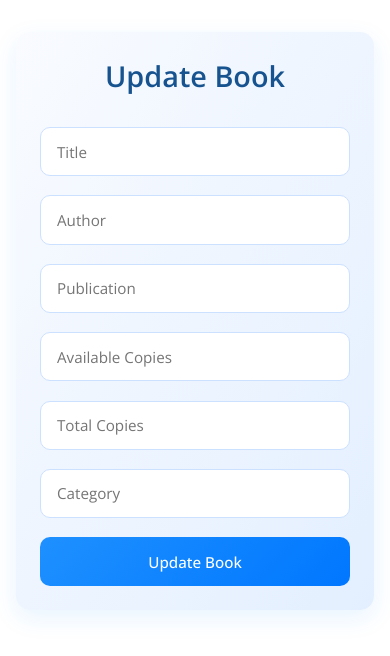
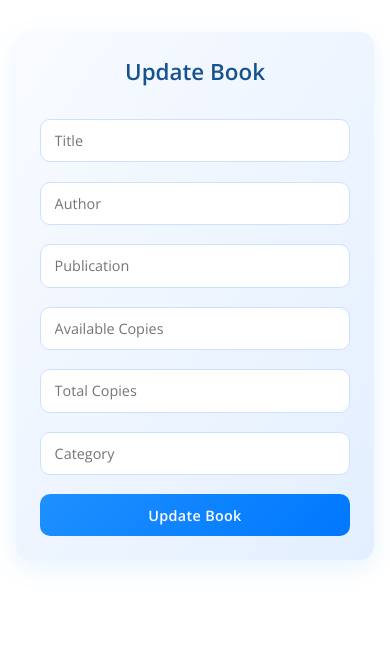
Before and after one commit to PradnyaKulkarni2005/Library-Management-System, a React (Create React App) app in the folder Frontend/itlibrary/: page /updatebook in a window 390 px wide. Shown: the top 656 px of the page. Built offline with nearby package versions, Linux system fonts and the light colour scheme; no server answers; a web font is replaced by a local one.

Commit message:
added responsiveness to editbook.css

```diff
--- a/Frontend/itlibrary/src/Components/Dashboard/EditBook.css
+++ b/Frontend/itlibrary/src/Components/Dashboard/EditBook.css
@@ -7,6 +7,7 @@
   box-shadow: 0 8px 24px rgba(30, 144, 255, 0.1);
   font-family: 'Segoe UI', Tahoma, Geneva, Verdana, sans-serif;
   color: #003366;
+  box-sizing: border-box;
 }
 
 .edit-book-title {
@@ -55,14 +56,43 @@
   transform: translateY(-2px);
 }
 
-  @media (max-width: 600px) {
+/* Tablets and smaller screens */
+@media (max-width: 768px) {
+  .edit-book-container {
+    padding: 2rem;
+    margin: 2.5rem 1.5rem;
+  }
+
+  .edit-book-title {
+    font-size: 1.6rem;
+  }
+
+  .form-input,
+  .form-submit-btn {
+    font-size: 0.95rem;
+    padding: 0.75rem 0.9rem;
+  }
+}
+
+/* Mobile Phones */
+@media (max-width: 480px) {
   .edit-book-container {
     padding: 1.5rem;
     margin: 2rem 1rem;
   }
 
+  .edit-book-title {
+    font-size: 1.4rem;
+  }
+
   .form-input,
   .form-submit-btn {
-      font-size: 0.95rem;
+    font-size: 0.9rem;
+    padding: 0.7rem 0.85rem;
+  }
+
+  .form-submit-btn {
+    font-weight: 600;
+    letter-spacing: 0.3px;
   }
 }
```
Lines whose indentation alone changed are shown as unchanged.
